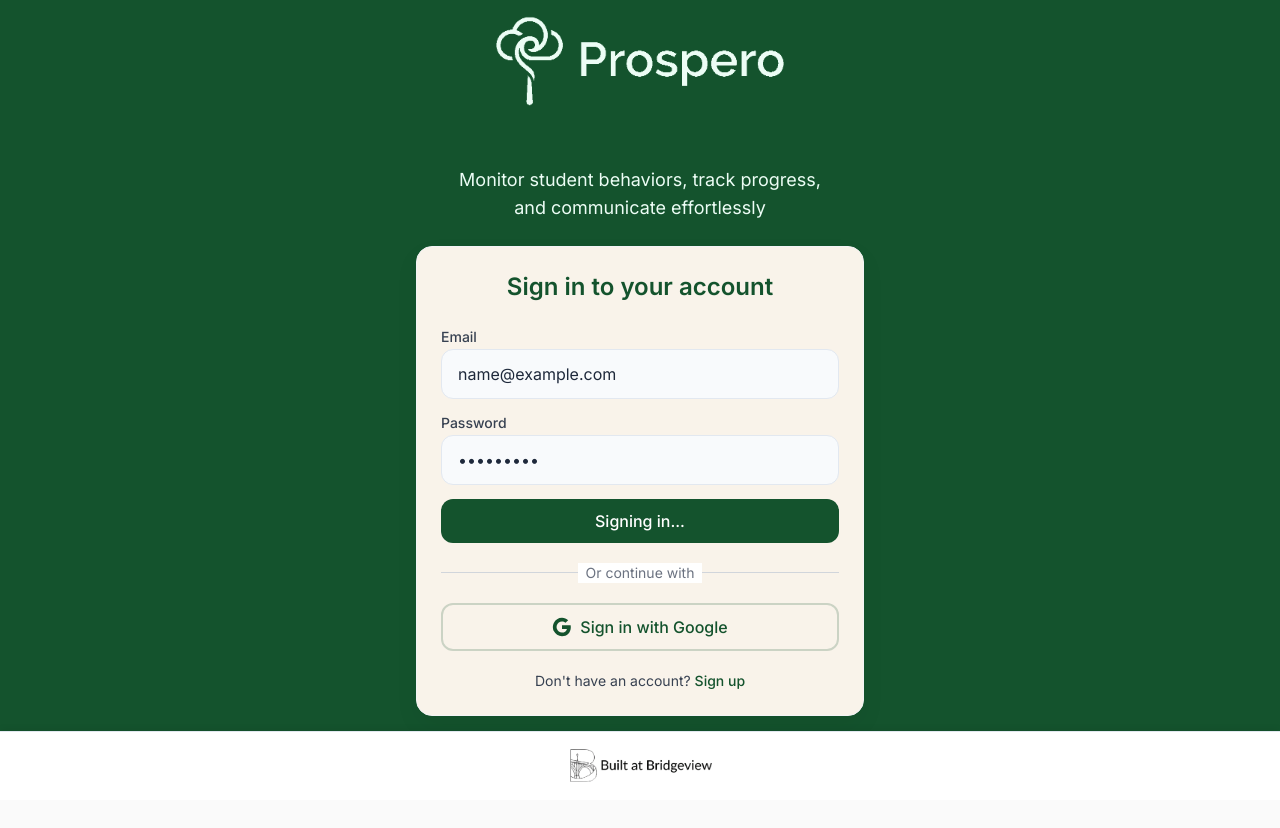
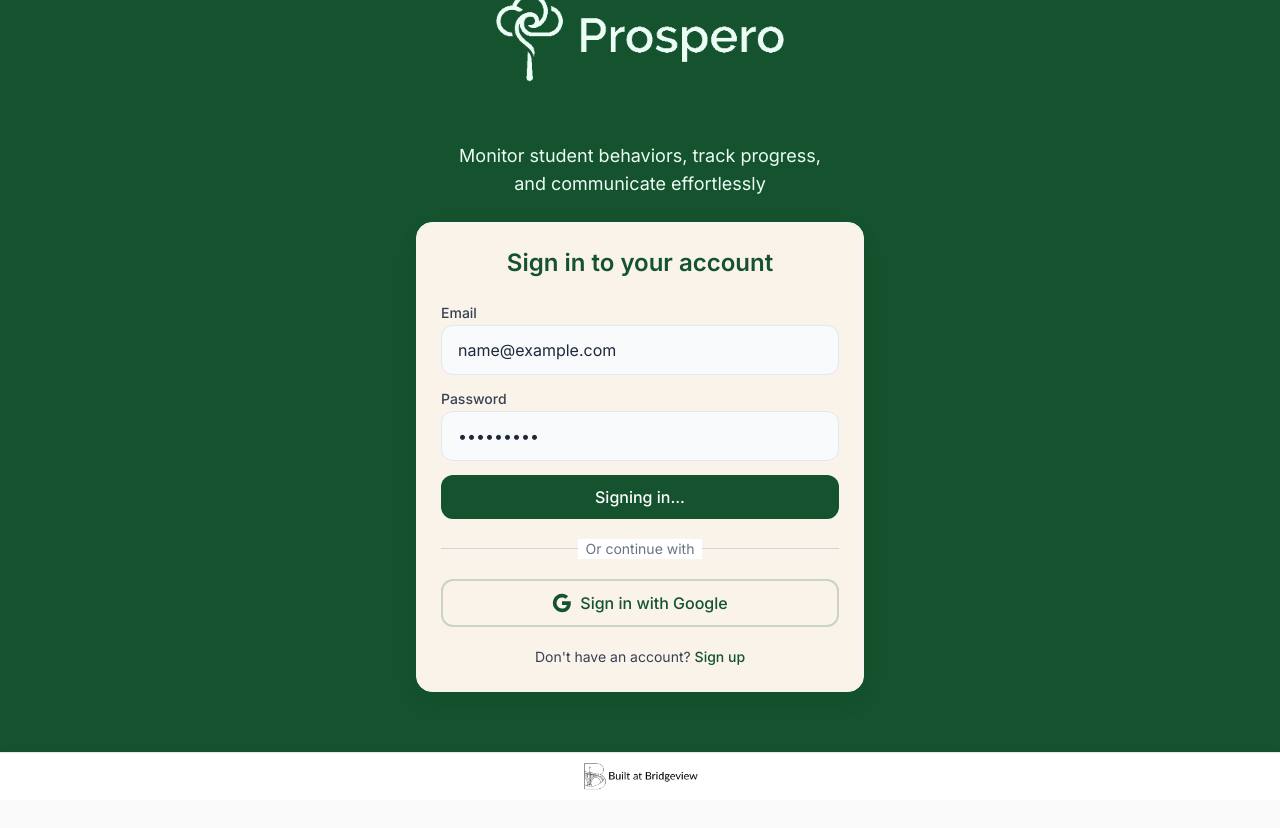
Before and after one commit to cjschmied210/prosperosclass, a Next.js app: page / in a window 1280 px wide. Both pictures are taken after typing "name@example.com", "Sample123" into the empty fields and a click on the button "Sign In". Shown: the top 828 px of the page. After the commit the page ends 800 px from the top, so only its background shows below. Built offline with nearby package versions, Linux system fonts and the light colour scheme; no server answers.

Commit message:
style: implement full-screen dashboard layout with internal scrolling

```diff
--- a/app/classes/[classId]/page.tsx
+++ b/app/classes/[classId]/page.tsx
@@ -197,7 +197,7 @@ export default function ClassDetailPage() {
     const rosterStudents = students.filter((s) => !focusStudentIds.includes(s.studentId));
 
     return (
-        <div className="h-[calc(100vh-101px)] flex flex-col bg-surface">
+        <div className="h-full flex flex-col bg-surface">
             {error && (
                 <div className="bg-rose-50 border-b border-rose-200 px-6 py-3">
                     <p className="text-rose-600 font-medium">{error}</p>
--- a/app/dashboard/page.tsx
+++ b/app/dashboard/page.tsx
@@ -101,7 +101,7 @@ export default function Dashboard() {
     const totalStudents = Object.values(studentCounts).reduce((a, b) => a + b, 0);
 
     return (
-        <div className="min-h-screen bg-green-900 pb-12">
+        <div className="h-full bg-green-900 overflow-y-auto pb-12">
             <div className="max-w-7xl mx-auto px-4 sm:px-6 lg:px-8 py-8">
                 {/* Header with inline Create button */}
                 <div className="flex items-center justify-between mb-8">
--- a/app/layout.tsx
+++ b/app/layout.tsx
@@ -16,19 +16,21 @@ export default function RootLayout({
 }) {
     return (
         <html lang="en">
-            <body>
+            <body className="h-screen flex flex-col overflow-hidden bg-[#FAFAFA]">
                 <AuthProvider>
                     <Navbar />
-                    <main className="pb-24 w-full">{children}</main>
-                    <div className="fixed bottom-0 left-0 w-full bg-white border-t border-slate-200 z-50 py-3 flex justify-center items-center shadow-[0_-4px_6px_-1px_rgba(0,0,0,0.05)]">
+                    <main className="flex-1 overflow-hidden w-full relative">
+                        {children}
+                    </main>
+                    <footer className="h-12 bg-white border-t border-slate-200 z-50 py-2 flex justify-center items-center shadow-soft flex-shrink-0">
                         <Image
                             src="/Built at Bridgeview2.png"
                             alt="Built at Bridgeview Watermark"
-                            width={150}
-                            height={50}
+                            width={120}
+                            height={40}
                             className="object-contain"
                         />
-                    </div>
+                    </footer>
                 </AuthProvider>
             </body>
         </html>
--- a/app/page.tsx
+++ b/app/page.tsx
@@ -60,7 +60,7 @@ export default function Home() {
     }
 
     return (
-        <div className="flex flex-col items-center justify-center min-h-screen px-4 bg-green-900">
+        <div className="flex flex-col items-center justify-center h-full px-4 bg-green-900 overflow-y-auto">
             <div className="max-w-md w-full -mt-24 sm:-mt-32">
                 {/* Logo as Hero - centered above card */}
                 <div className="flex flex-col items-center mb-4">
```
